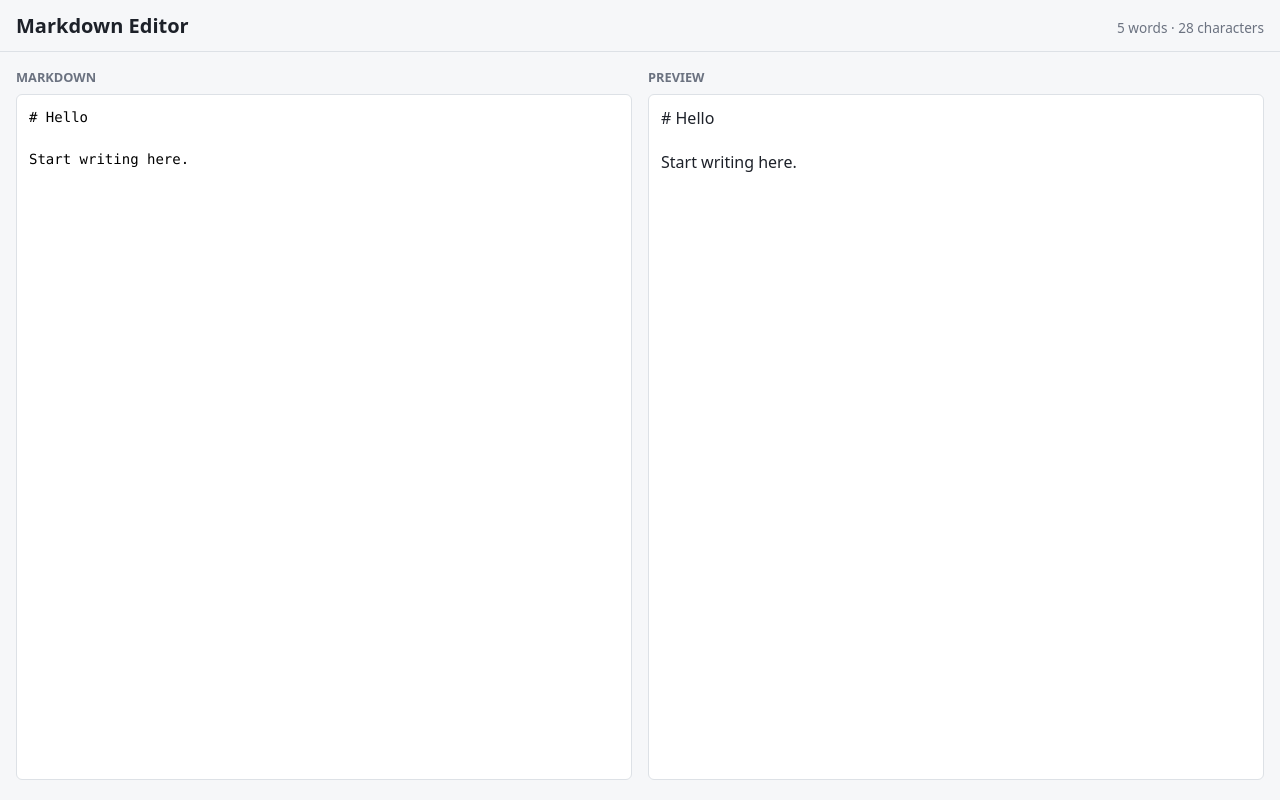
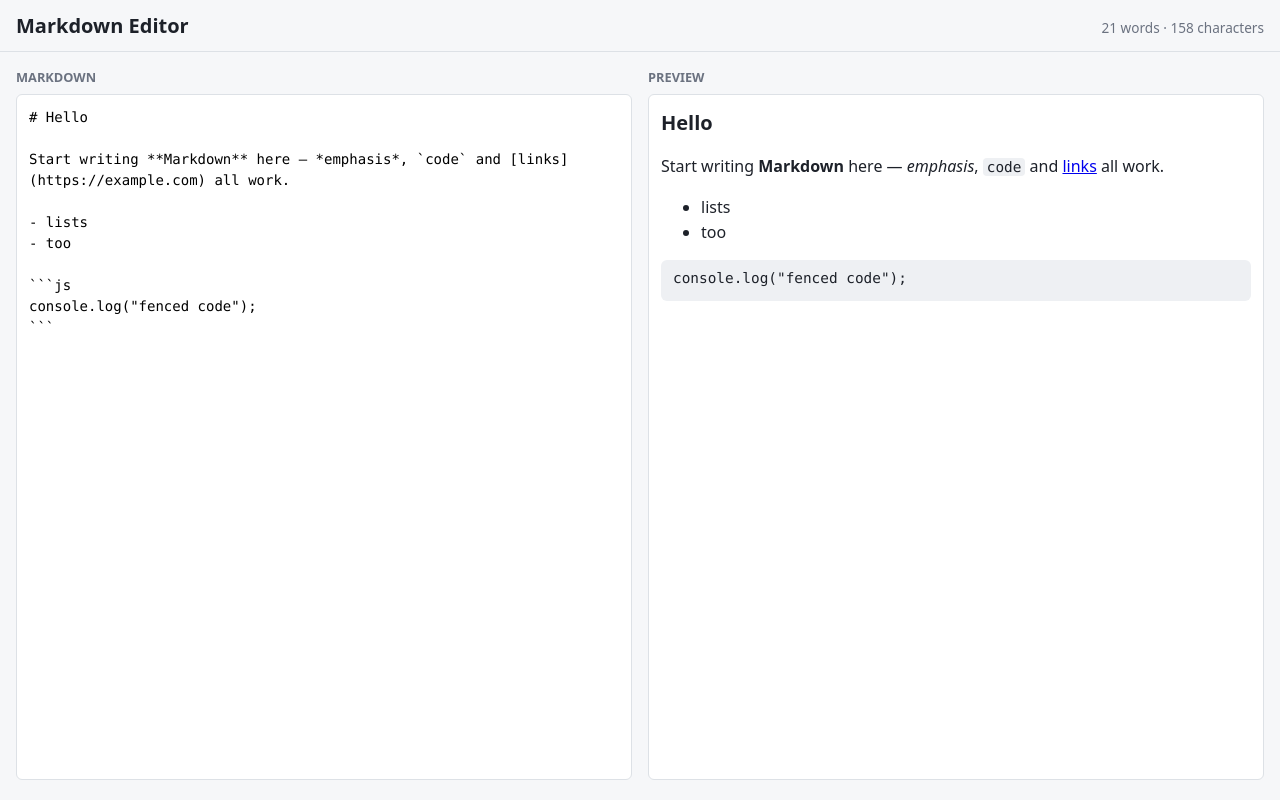
Before and after one commit to Qibola/markdown-editor-js, a plain HTML site: page index.html in a window 1280 px wide. Drawn offline with Linux system fonts and the light colour scheme.

Commit message:
markdown-editor-js: live preview with a basic Markdown-to-HTML renderer
Headings, bold/italic, inline code, links (unsafe schemes neutralised),
ul/ol lists, fenced code blocks and horizontal rules, with Node tests.

Co-Authored-By: Claude Opus 5.5 <noreply@anthropic.com>

````diff
--- a/index.html
+++ b/index.html
@@ -16,7 +16,14 @@
       <h2>Markdown</h2>
       <textarea id="editor" spellcheck="false" placeholder="Type some Markdown…"># Hello
 
-Start writing here.</textarea>
+Start writing **Markdown** here — *emphasis*, `code` and [links](https://example.com) all work.
+
+- lists
+- too
+
+```js
+console.log("fenced code");
+```</textarea>
     </section>
     <section class="pane">
       <h2>Preview</h2>
--- a/script.js
+++ b/script.js
@@ -1,4 +1,4 @@
-// Markdown editor — step 1: scaffold (two-pane layout, escaped plain-text preview, word count).
+// Markdown editor — step 2: live preview with a basic Markdown-to-HTML renderer.
 
 // Escape the characters that matter in HTML so user text can never inject markup.
 function escapeHtml(text) {
@@ -24,15 +24,95 @@ function formatStats({ words, chars }) {
   return `${plural(words, "word")} · ${plural(chars, "character")}`;
 }
 
-// Browser-only wiring. The preview is plain escaped text for now;
-// the next step swaps in a real Markdown-to-HTML renderer.
+// Only allow link targets that can't run script: http(s), mailto, or
+// scheme-less (relative paths and #anchors). Anything else becomes "#".
+function safeUrl(url) {
+  const scheme = url.match(/^\s*([a-z][a-z0-9+.-]*):/i);
+  if (scheme && !/^(https?|mailto)$/i.test(scheme[1])) return "#";
+  return url;
+}
+
+// Inline Markdown: `code`, **bold**, *italic* / _italic_, [text](url).
+// The text is escaped first, so every tag in the output is one we added.
+function renderInline(text) {
+  const codeSpans = [];
+  // Pull code spans out first so their contents aren't formatted.
+  let html = escapeHtml(text.replace(/\u0000/g, "")).replace(/`([^`]+)`/g, (_, code) => {
+    codeSpans.push(`<code>${code}</code>`);
+    return `\u0000${codeSpans.length - 1}\u0000`;
+  });
+  html = html
+    .replace(/\[([^\]]+)\]\(([^)\s]+)\)/g, (_, label, url) => `<a href="${safeUrl(url)}">${label}</a>`)
+    .replace(/\*\*(.+?)\*\*/g, "<strong>$1</strong>")
+    .replace(/__(.+?)__/g, "<strong>$1</strong>")
+    .replace(/\*(.+?)\*/g, "<em>$1</em>")
+    .replace(/\b_(.+?)_\b/g, "<em>$1</em>");
+  return html.replace(/\u0000(\d+)\u0000/g, (_, i) => codeSpans[Number(i)]);
+}
+
+// Block-level Markdown: headings, fenced code, lists, horizontal rules, paragraphs.
+function renderMarkdown(source) {
+  const lines = String(source).replace(/\r\n?/g, "\n").split("\n");
+  const out = [];
+  let paragraph = [];
+  let list = null; // { tag: "ul" | "ol", items: [] }
+
+  const flushParagraph = () => {
+    if (paragraph.length) out.push(`<p>${renderInline(paragraph.join(" "))}</p>`);
+    paragraph = [];
+  };
+  const flushList = () => {
+    if (list) out.push(`<${list.tag}>${list.items.map((i) => `<li>${renderInline(i)}</li>`).join("")}</${list.tag}>`);
+    list = null;
+  };
+  const flushAll = () => { flushParagraph(); flushList(); };
+
+  for (let i = 0; i < lines.length; i++) {
+    const line = lines[i];
+    let m;
+
+    if ((m = line.match(/^```\s*([\w-]*)\s*$/))) {
+      flushAll();
+      const code = [];
+      i++;
+      while (i < lines.length && !/^```\s*$/.test(lines[i])) code.push(lines[i++]);
+      const cls = m[1] ? ` class="language-${m[1]}"` : "";
+      out.push(`<pre><code${cls}>${escapeHtml(code.join("\n"))}</code></pre>`);
+    } else if ((m = line.match(/^(#{1,6})\s+(.*?)\s*#*\s*$/))) {
+      flushAll();
+      const level = m[1].length;
+      out.push(`<h${level}>${renderInline(m[2])}</h${level}>`);
+    } else if (/^\s*([-*_])(\s*\1){2,}\s*$/.test(line)) {
+      flushAll();
+      out.push("<hr>");
+    } else if ((m = line.match(/^\s*(?:([-*+])|(\d+)[.)])\s+(.*)$/))) {
+      flushParagraph();
+      const tag = m[1] ? "ul" : "ol";
+      if (list && list.tag !== tag) flushList();
+      if (!list) list = { tag, items: [] };
+      list.items.push(m[3]);
+    } else if (line.trim() === "") {
+      flushAll();
+    } else if (list && /^\s+\S/.test(line)) {
+      // Indented continuation of the previous list item.
+      list.items[list.items.length - 1] += " " + line.trim();
+    } else {
+      flushList();
+      paragraph.push(line.trim());
+    }
+  }
+  flushAll();
+  return out.join("\n");
+}
+
+// Browser-only wiring: re-render the preview and stats on every keystroke.
 if (typeof document !== "undefined") {
   const editor = document.getElementById("editor");
   const preview = document.getElementById("preview");
   const stats = document.getElementById("stats");
 
   function update() {
-    preview.innerHTML = escapeHtml(editor.value);
+    preview.innerHTML = renderMarkdown(editor.value);
     stats.textContent = formatStats(countStats(editor.value));
   }
 
@@ -41,5 +121,5 @@ if (typeof document !== "undefined") {
 }
 
 if (typeof module !== "undefined") {
-  module.exports = { escapeHtml, countStats, formatStats };
+  module.exports = { escapeHtml, countStats, formatStats, safeUrl, renderInline, renderMarkdown };
 }
--- a/style.css
+++ b/style.css
@@ -44,7 +44,22 @@ h2 { margin: 0 0 8px; font-size: 0.8rem; text-transform: uppercase; color: #6b72
   font: 14px/1.5 ui-monospace, Menlo, monospace;
 }
 
-.preview { white-space: pre-wrap; }
+.preview { line-height: 1.55; }
+.preview > :first-child { margin-top: 0; }
+.preview code {
+  font: 0.9em ui-monospace, Menlo, monospace;
+  background: #eef0f3;
+  padding: 1px 4px;
+  border-radius: 4px;
+}
+.preview pre {
+  background: #eef0f3;
+  padding: 10px 12px;
+  border-radius: 6px;
+  overflow-x: auto;
+}
+.preview pre code { background: none; padding: 0; }
+.preview hr { border: none; border-top: 1px solid #dde1e6; }
 
 @media (max-width: 700px) {
   .panes { grid-template-columns: 1fr; height: auto; }
````
Also changed, not shown: test/markdown.test.js (added, +47 -0 lines), 1 other file.
